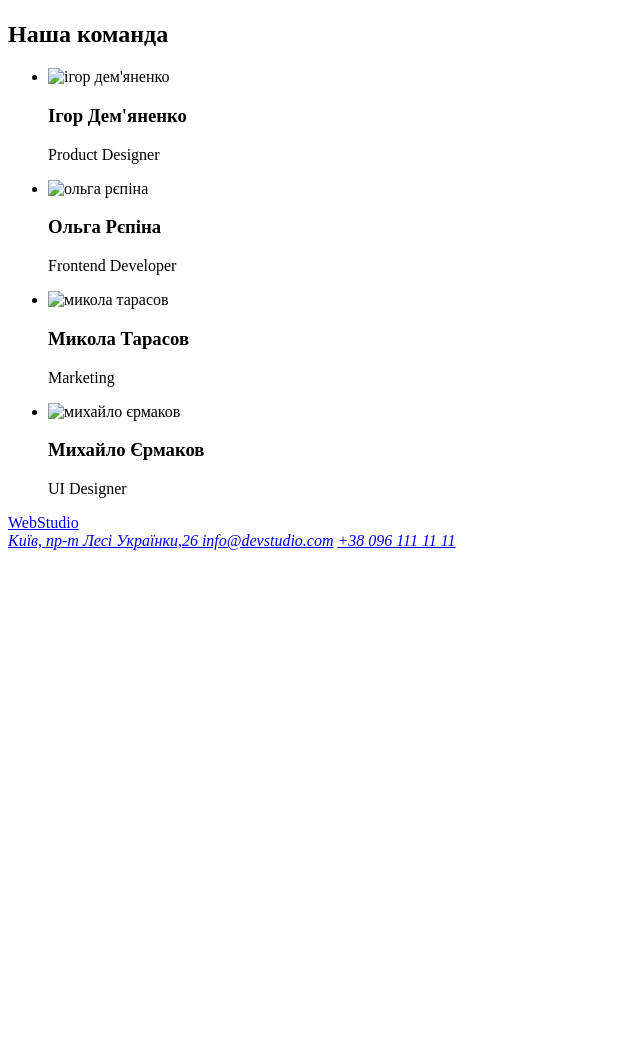
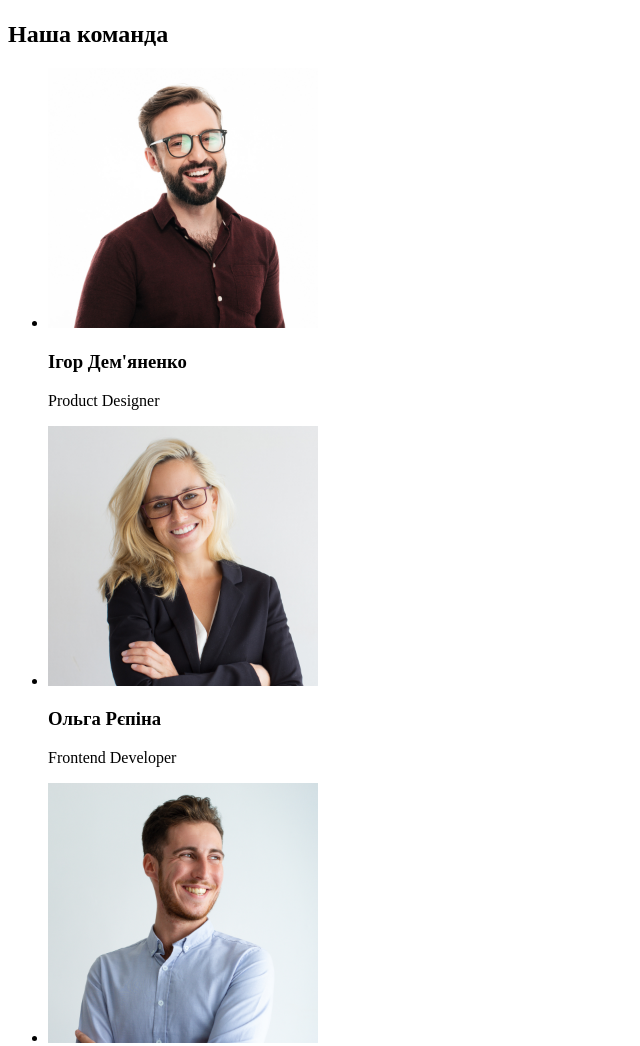
Before and after one commit to oly-linevych/goit-markup-hw-01, a plain HTML site: page index.html in a window 1280 px wide. Shown: the part 1553-2599 px from the top of the page, without its empty margins (0-640 px from the left). Before the commit the page ends 2111 px from the top, so only its background shows below. Drawn offline with Linux system fonts and the light colour scheme; files whose address does not match are found by name.

Commit message:
змінено шлях до фото

```diff
--- a/index.html
+++ b/index.html
@@ -63,22 +63,22 @@
         <h2>Наша команда</h2>
         <ul>
           <li>
-            <img src="images./teamcard1.jpg" alt="ігор дем'яненко" width="270" height="260" />
+            <img src="images/teamcard1.jpg" alt="ігор дем'яненко" width="270" height="260" />
             <h3>Ігор Дем'яненко</h3>
             <p>Product Designer</p>
           </li>
           <li>
-            <img src="images./teamcard2.jpg" alt="ольга рєпіна" width="270" height="260" />
+            <img src="images/teamcard2.jpg" alt="ольга рєпіна" width="270" height="260" />
             <h3>Ольга Рєпіна</h3>
             <p>Frontend Developer</p>
           </li>
           <li>
-            <img src="images./teamcard3.jpg" alt="микола тарасов" width="270" height="260" />
+            <img src="images/teamcard3.jpg" alt="микола тарасов" width="270" height="260" />
             <h3>Микола Тарасов</h3>
             <p>Marketing</p>
           </li>
           <li>
-            <img src="images./teamcard4.jpg" alt="михайло єрмаков" width="270" height="260" />
+            <img src="images/teamcard4.jpg" alt="михайло єрмаков" width="270" height="260" />
             <h3>Михайло Єрмаков</h3>
             <p>UI Designer</p>
           </li>
```
